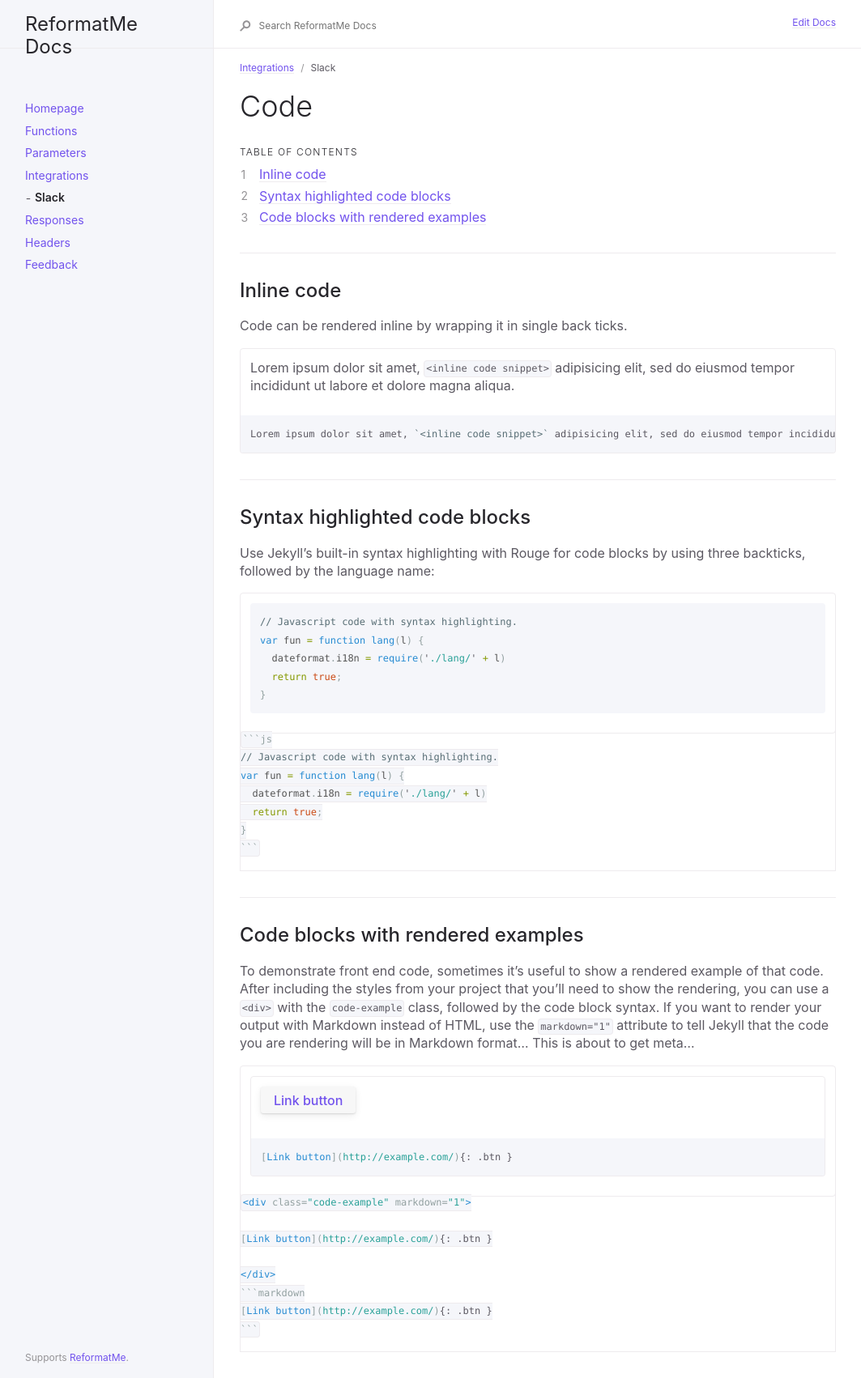
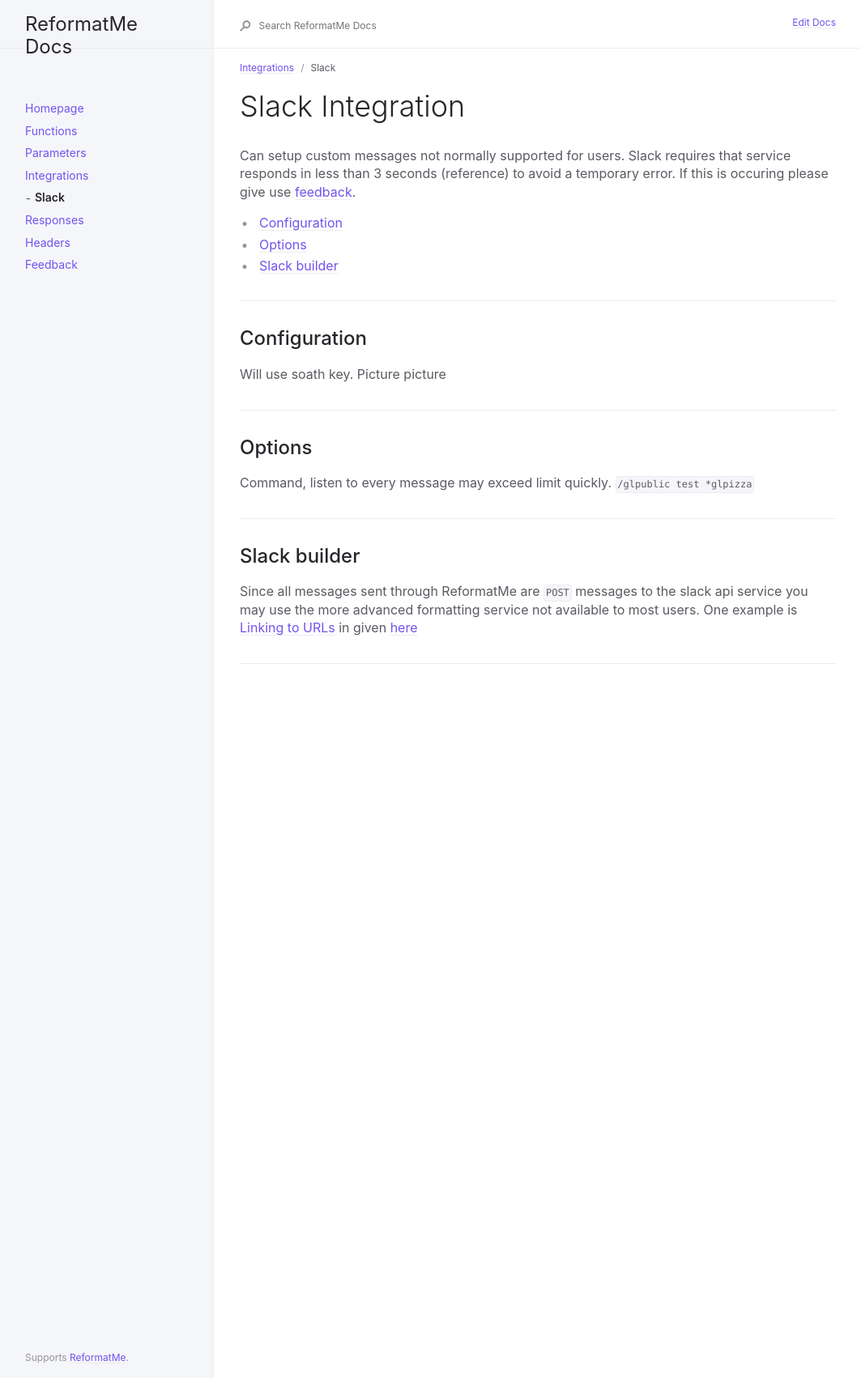
Before and after one commit to funktechno/docs.reformatme.com, a Jekyll site: the page built from docs/integrations/slack.md, in a window 1280 px wide. Shown: the whole page at 81% size, without its empty margins (92-1155 px from the left). Built offline with Jekyll 4.4.1, drawn with Linux system fonts in a browser that asks for light colours.

Commit message:
init slack

````diff
--- a/docs/integrations/slack.md
+++ b/docs/integrations/slack.md
@@ -5,78 +5,32 @@ parent: Integrations
 nav_order: 1
 ---
 
-# Code
+# Slack Integration
 {: .no_toc }
 
-## Table of contents
-{: .no_toc .text-delta }
+Can setup custom messages not normally supported for users. Slack requires that service responds in less than 3 seconds (reference) to avoid a temporary error. If this is occuring please give use [feedback](/docs/feedback).
 
-1. TOC
+* TOC
 {:toc}
 
 ---
 
-## Inline code
+## Configuration
 
-Code can be rendered inline by wrapping it in single back ticks.
-
-<div class="code-example" markdown="1">
-Lorem ipsum dolor sit amet, `<inline code snippet>` adipisicing elit, sed do eiusmod tempor incididunt ut labore et dolore magna aliqua.
-</div>
-```markdown
-Lorem ipsum dolor sit amet, `<inline code snippet>` adipisicing elit, sed do eiusmod tempor incididunt ut labore et dolore magna aliqua.
-```
+Will use soath key.
+Picture picture
 
 ---
 
-## Syntax highlighted code blocks
+## Options
 
-Use Jekyll's built-in syntax highlighting with Rouge for code blocks by using three backticks, followed by the language name:
-
-<div class="code-example" markdown="1">
-```js
-// Javascript code with syntax highlighting.
-var fun = function lang(l) {
-  dateformat.i18n = require('./lang/' + l)
-  return true;
-}
-```
-</div>
-{% highlight markdown %}
-```js
-// Javascript code with syntax highlighting.
-var fun = function lang(l) {
-  dateformat.i18n = require('./lang/' + l)
-  return true;
-}
-```
-{% endhighlight %}
+Command, listen to every message may exceed limit quickly.
+`/glpublic test *glpizza`
 
 ---
 
-## Code blocks with rendered examples
+## Slack builder
 
-To demonstrate front end code, sometimes it's useful to show a rendered example of that code. After including the styles from your project that you'll need to show the rendering, you can use a `<div>` with the `code-example` class, followed by the code block syntax. If you want to render your output with Markdown instead of HTML, use the `markdown="1"` attribute to tell Jekyll that the code you are rendering will be in Markdown format... This is about to get meta...
+Since all messages sent through ReformatMe are `POST` messages to the slack api service you may use the more advanced formatting service not available to most users. One example is [Linking to URLs](https://api.slack.com/docs/message-formatting#linking_to_urls) in given [here](https://api.slack.com/docs/messages/builder?msg=%7B%22text%22%3A%22I%20am%20a%20test%20message%20%3Chttp%3A%2F%2Fslack.com%7Cslack%3E%22%7D)
 
-<div class="code-example" markdown="1">
-
-<div class="code-example" markdown="1">
-
-[Link button](http://example.com/){: .btn }
-
-</div>
-```markdown
-[Link button](http://example.com/){: .btn }
-```
-
-</div>
-{% highlight markdown %}
-<div class="code-example" markdown="1">
-
-[Link button](http://example.com/){: .btn }
-
-</div>
-```markdown
-[Link button](http://example.com/){: .btn }
-```
-{% endhighlight %}
+---
````
